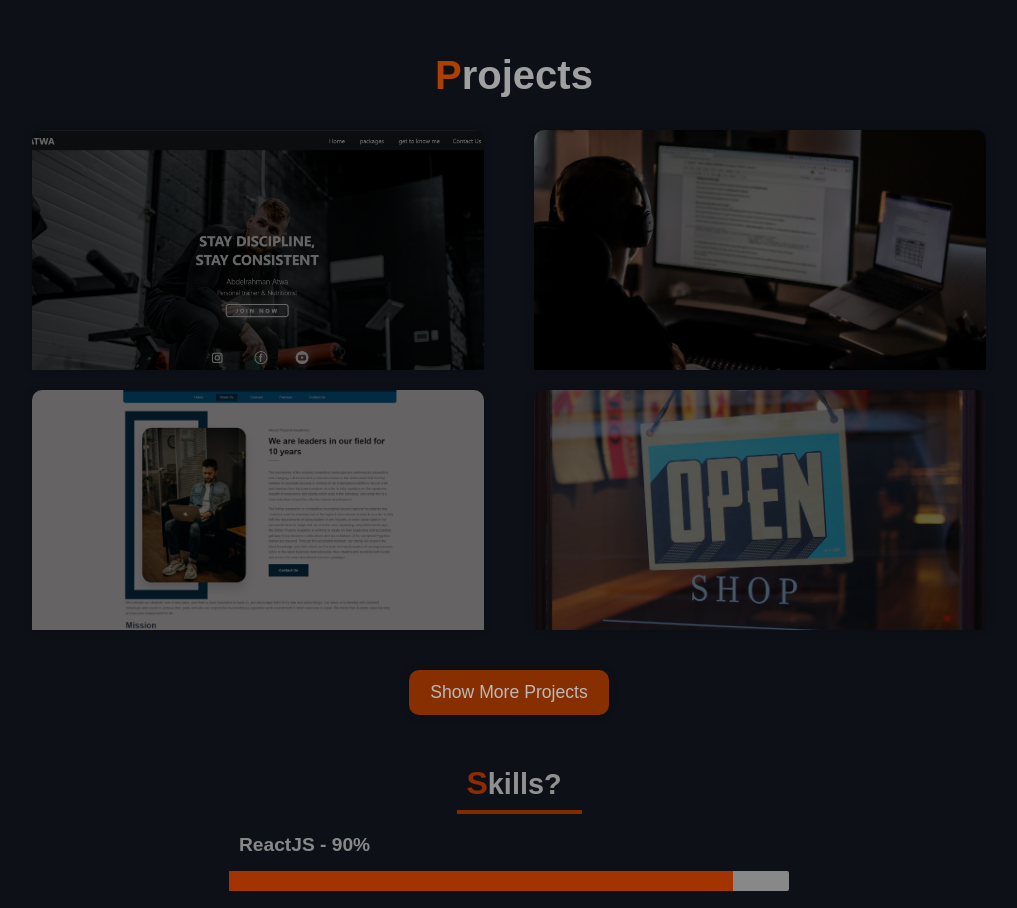
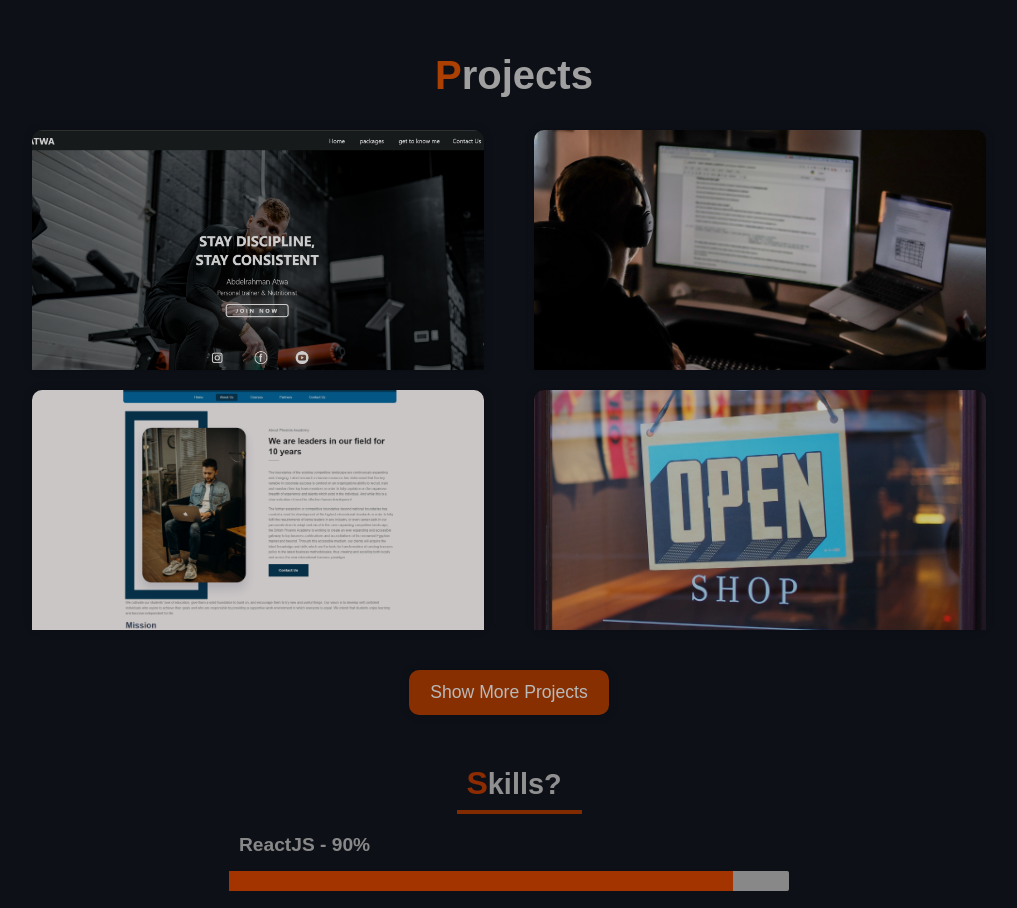
Before and after one commit to mazen250/new-profile, a React (Vite) app: page / in a window 1280 px wide. Shown: the part 1520-2428 px from the top of the page, without its empty margins (131-1148 px from the left). Built offline with nearby package versions, Linux system fonts and the light colour scheme.

Commit message:
brightness of project image

```diff
--- a/src/pages/Home/style/projects.css
+++ b/src/pages/Home/style/projects.css
@@ -37,7 +37,7 @@
     width: 100%;
     height: 100%;
     border-radius: 10px 10px 0 0;
-    filter: brightness(0.4);
+    filter: brightness(0.8);
     object-fit: cover;
 }
 
```
